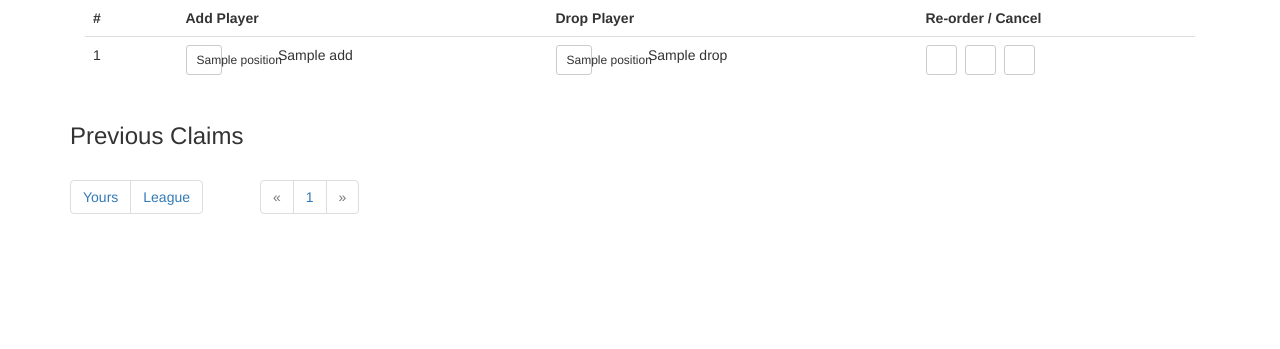
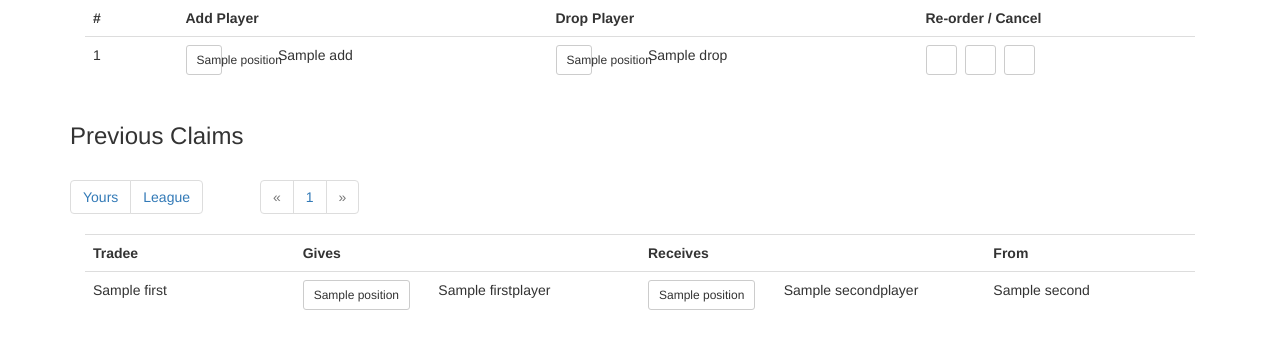
Before and after one commit to andypymont/fantasypl, a Flask app: template templates/waivers.html in a window 1280 px wide. Shown: the part 235-584 px from the top of the page. Run offline with Flask 2, Linux system fonts and the light colour scheme; the template is opened without the code that fills it: most values are stand-ins (such as "Sample title", 1, 10 or a date in 2020); some libraries are stand-ins or nearby versions; some web fonts are replaced.

Commit message:
Trades now visible in waiver history view

```diff
--- a/templates/waivers.html
+++ b/templates/waivers.html
@@ -90,6 +90,32 @@
 		</table>
 	</div>
 	{% endif %}
+	{% if trades %}
+	<div class="col-md-12">
+		<table class="table col-md-12">
+			<tr>
+				<th class="col-md-2">Tradee</th>
+				<th class="col-md-4" colspan="2">Gives</th>
+				<th class="col-md-4" colspan="2">Receives</th>
+				<th class="col-md-2">From</th>
+			</tr>
+			{% for trade in trades %}
+				{% if trade.firstplayer|length >= trade.secondplayer|length %}{% set largerlist = trade.firstplayer %}{% else %}{% set largerlist = trade.secondplayer %}{% endif %}
+				{% for player in largerlist %}
+				<tr>
+					{% set give = trade.firstplayer[loop.index - 1] %}{% set receive = trade.secondplayer[loop.index - 1] %}
+					<td class="col-md-2">{% if loop.index == 1 %}{{ trade.first.name }}{% endif %}</td>
+					<td class="col-md-1"><button class="btn btn-sm btn-default posicon-{{ give.position }}">{{ give.position }}</button></td>
+					<td class="col-md-2">{{ give.name }}</td>
+					<td class="col-md-1"><button class="btn btn-sm btn-default posicon-{{ player.position }}">{{ receive.position }}</button></td>
+					<td class="col-md-2">{{ receive.name }}</td>
+					<td class="col-md-2">{% if loop.index == 1 %}{{ trade.second.name }}{% endif %}</td>
+				</tr>
+				{% endfor %}
+			{% endfor %}
+		</table>
+	</div>
+	{% endif %}
 
 </div>
 
```
Also changed, not shown: routes.py (+10 -6 lines).
